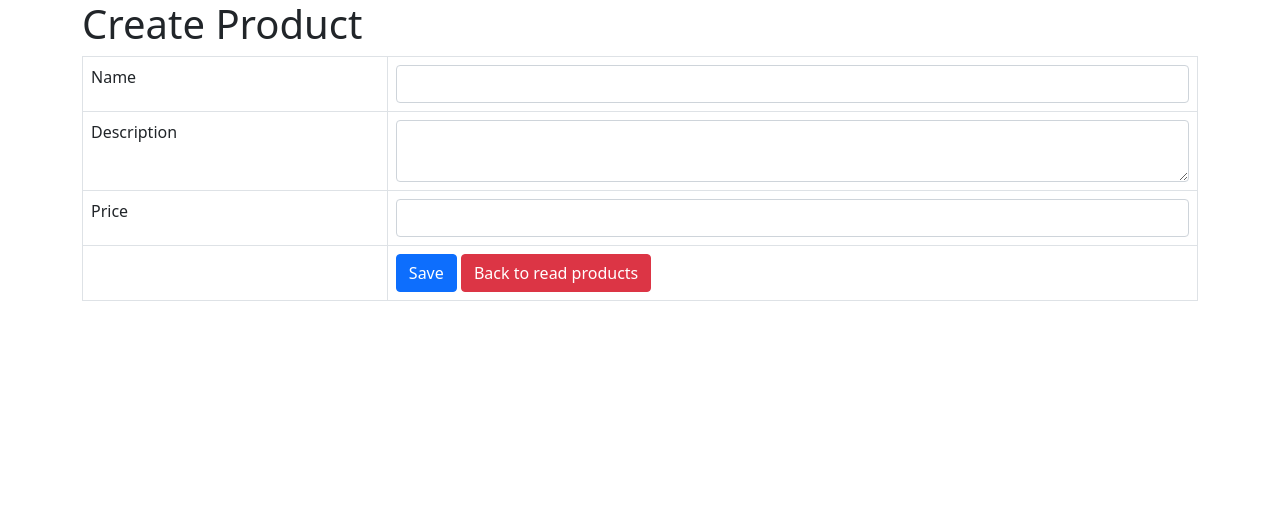
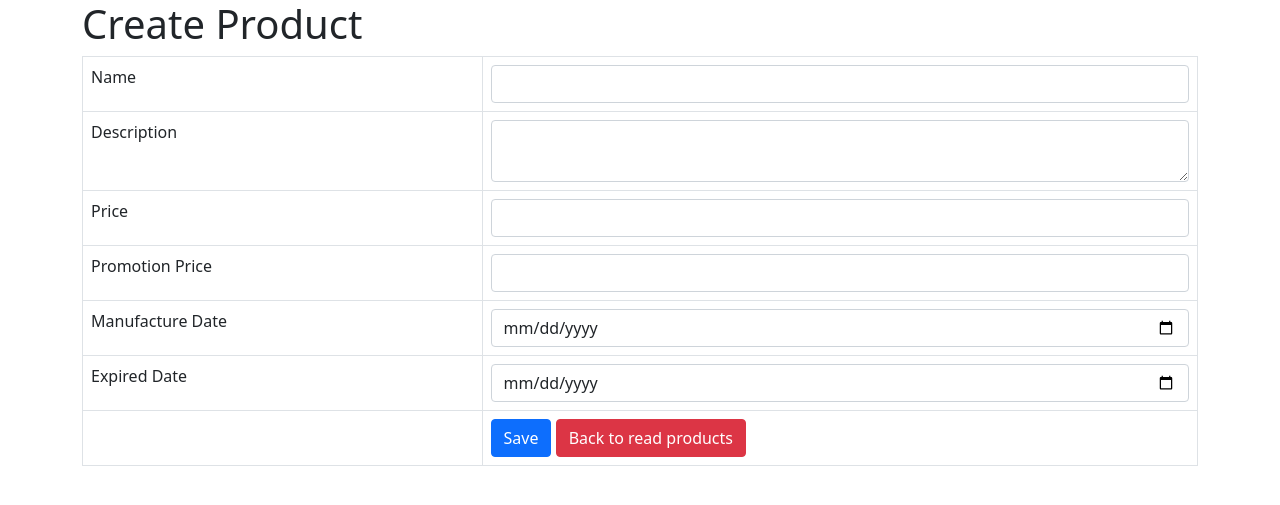
Before and after one commit to ellietheelai/DDM202_WA_Final, a PHP site: page /create.php in a window 1280 px wide. Shown: the top 505 px of the page. Run offline with PHP 8.4, Linux system fonts and the light colour scheme.

Commit message:
added columns into products table

```diff
--- a/create.php
+++ b/create.php
@@ -21,17 +21,23 @@
             include 'config/database.php';
             try {
                 // insert query
-                $query = "INSERT INTO products SET name=:name, description=:description, price=:price, created=:created";
+                $query = "INSERT INTO products SET name=:name, description=:description, price=:price, created=:created, promotion_price=:promotion_price, manufacture_date=:manufacture_date, expired_date=:expired_date";
                 // prepare query for execution
                 $stmt = $con->prepare($query);
                 // posted values
                 $name = htmlspecialchars(strip_tags($_POST['name']));
                 $description = htmlspecialchars(strip_tags($_POST['description']));
                 $price = htmlspecialchars(strip_tags($_POST['price']));
+                $p_price = htmlspecialchars(strip_tags($_POST['promotion_price']));
+                $m_date = date(strip_tags($_POST['manufacture_date']));
+                $e_date = date(strip_tags($_POST['expired_date']));
                 // bind the parameters
                 $stmt->bindParam(':name', $name);
                 $stmt->bindParam(':description', $description);
                 $stmt->bindParam(':price', $price);
+                $stmt->bindParam(':promotion_price', $p_price);
+                $stmt->bindParam(':manufacture_date', $m_date);
+                $stmt->bindParam(':expired_date', $e_date);
                 // specify when this record was inserted to the database
                 $created = date('Y-m-d H:i:s');
                 $stmt->bindParam(':created', $created);
@@ -66,6 +72,18 @@
                     <td><input type='text' name='price' class='form-control' /></td>
                 </tr>
                 <tr>
+                    <td>Promotion Price</td>
+                    <td><input type='text' name='promotion_price' class='form-control' /></td>
+                </tr>
+                <tr>
+                    <td>Manufacture Date</td>
+                    <td><input type='date' name='manufacture_date' class='form-control' /></td>
+                </tr>
+                <tr>
+                    <td>Expired Date</td>
+                    <td><input type='date' name='expired_date' class='form-control' /></td>
+                </tr>
+                <tr>
                     <td></td>
                     <td>
                         <input type='submit' value='Save' class='btn btn-primary' />
```
